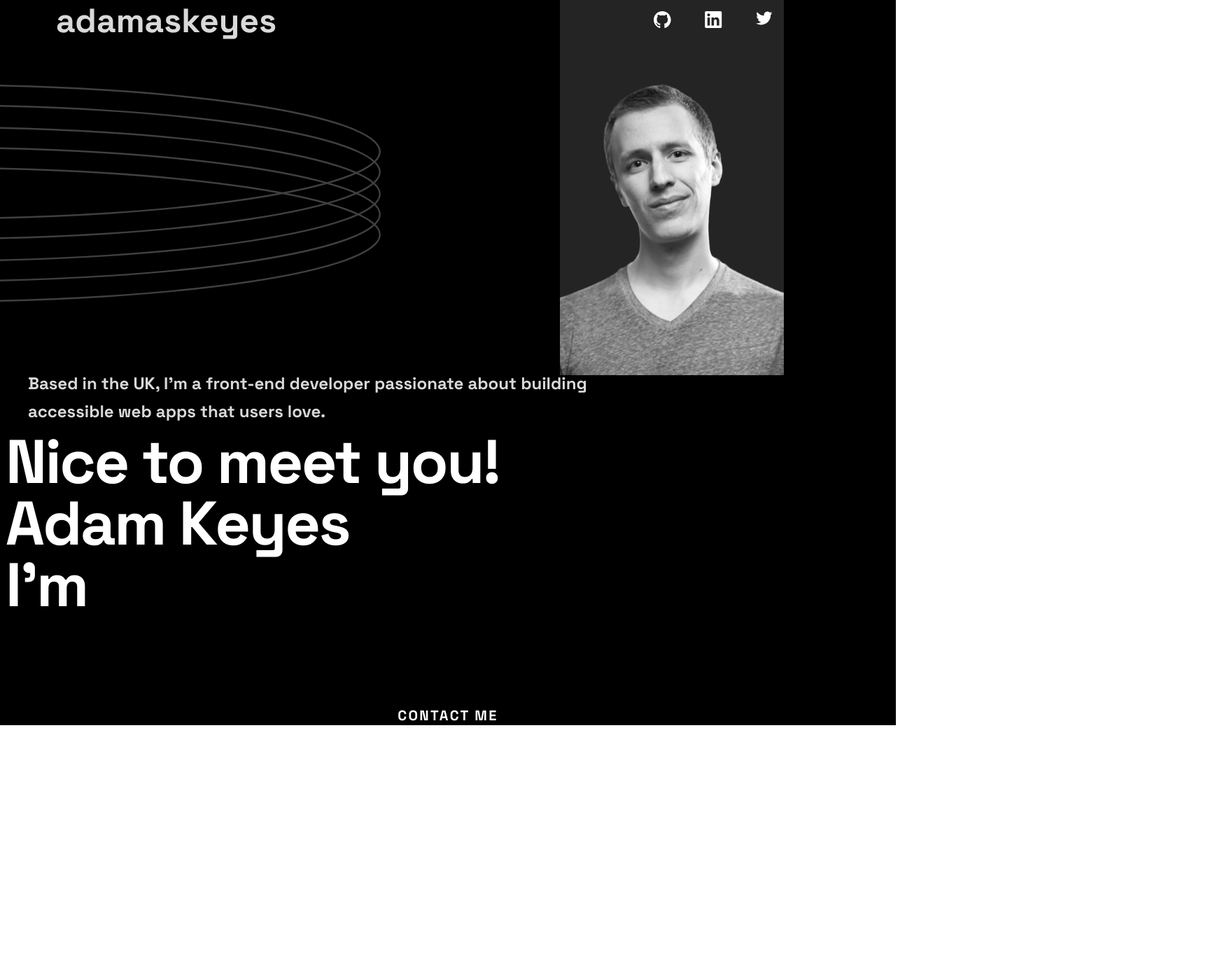
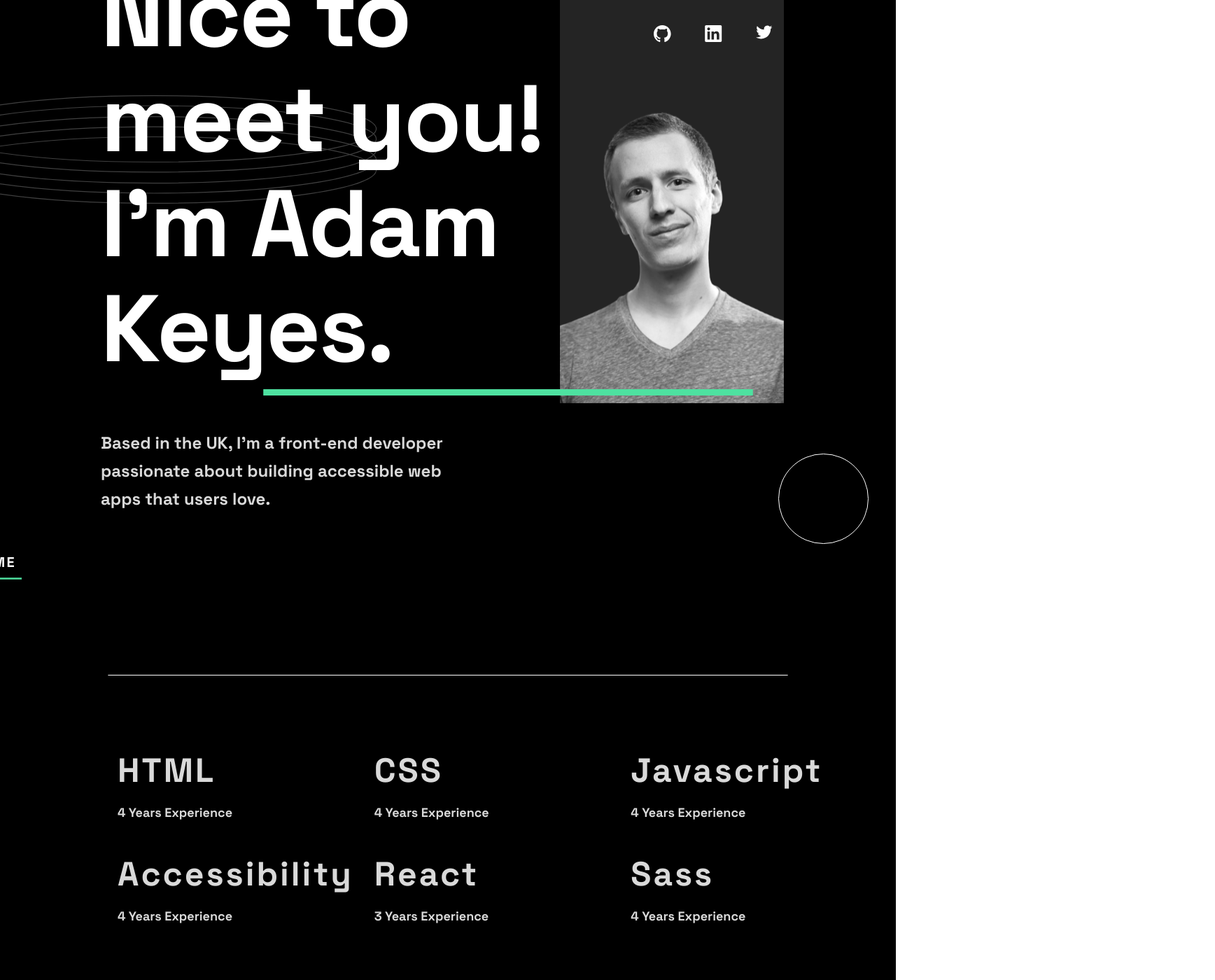
Before and after one commit to njoanc/single-page-developer-portfolio, a React (Vite) app: page / in a window 1280 px wide. Shown: the top 1400 px of the page at 70% size, 1736 px wide, since content can reach past the window. Before the commit the page ends 1036 px from the top, so only its background shows below. Built offline with nearby package versions, Linux system fonts and the light colour scheme.

Commit message:
add():skills

```diff
--- a/src/components/Dashboard.jsx
+++ b/src/components/Dashboard.jsx
@@ -1,12 +1,14 @@
 import React from "react";
 import Header from "./Header";
 import Hero from "./Hero";
+import Skills from "./Skills";
 
 function Dashboard() {
   return (
     <div>
       <Header />
       <Hero />
+      <Skills />
     </div>
   );
 }
--- a/src/components/Header.jsx
+++ b/src/components/Header.jsx
@@ -1,5 +1,4 @@
 import React, { useState, useEffect } from "react";
-import "../../general.css";
 
 function Header() {
   const [profilePicture, setProfilePicture] = useState(
@@ -34,13 +33,13 @@ function Header() {
 
   return (
     <div className="relative bg-black">
-      <div className="flex flex-col md:flex-row justify-center items-center px-5 md:justify-between lg:px-[10rem]">
-        <div className="flex justify-center items-center mt-1 text-[#d9d9d9] font-space-grotesk-bold text-3xl md:text-4xl lg:text-5xl leading-8 md:transform md:translate-y-[-13rem] md:translate-x-[5rem] lg:translate-y-[-5rem] lg:translate-x-[-5rem] xl:translate-x-[-5rem] xl:translate-y-[-15rem]">
+      <div className="font-space-grotesk flex flex-col md:flex-row justify-center items-center px-5 md:pr-0 md:justify-between lg:px-[10rem] xl:px-[10rem]">
+        <div className="flex justify-center items-center mt-1 text-[#d9d9d9] font-space-grotesk text-3xl md:text-4xl lg:text-5xl leading-8 md:transform md:translate-y-[-14rem] md:translate-x-[1rem] lg:translate-y-[-12rem] lg:translate-x-[-5rem] xl:translate-x-[-1.5rem] xl:translate-y-[-22rem]">
           <h3>adamaskeyes</h3>
         </div>
 
         <div className="flex flex-col w-full md:w-1/3 md:bg-[#242424]">
-          <div className="flex justify-center md:justify-end space-x-4 pb-4 md:pb-8 lg:pb-12 xl:pb-16 text-[#d9d9d9] md:bg-[#242424]">
+          <div className="flex justify-center md:justify-end space-x-4 pb-4 md:pb-8 md:pt-5 lg:pb-12 xl:pb-16 text-[#d9d9d9] md:bg-[#242424]">
             <a
               href="https://github.com/njoanc"
               target="_blank"
@@ -80,7 +79,7 @@ function Header() {
             <img
               src={profilePicture}
               alt="profile picture"
-              className={`relative z-10 h-auto w-full md:px-0 md:w-auto md:h-auto ${
+              className={`relative z-10 h-auto w-full md:w-full md:h-auto md:pt-[3rem]  lg:pt-5 xl:pt-10${
                 isLargeScreen ? "bg-[#242424]" : ""
               }`}
             />
@@ -92,17 +91,17 @@ function Header() {
         <img
           src="mobile/group26.svg"
           alt="group26"
-          className="transform -ml-[5rem] translate-y-[-10rem] md:translate-x-[-1rem] md:translate-y-[-13.5rem] lg:w-1/2 lg:h-auto lg:translate-y-[-11.5rem] xl:translate-y-[-10.5rem]"
+          className="transform -ml-[5rem] translate-y-[-10rem] md:translate-x-[-1rem] md:translate-y-[-13.5rem] lg:w-1/2  lg:h-[129px]  xl:w-[950px] xl:h-[155px] lg:translate-y-[-11.5rem] xl:translate-y-[-9.5rem]"
         />
       </div>
-      <div className="absolute inset-0 overflow-hidden z-10">
+      <div className="absolute inset-0  z-10">
         <img
           src="shared/oval.svg"
           alt="oval"
-          className="transform translate-x-[23rem] translate-y-[18.5rem] md:translate-x-[45rem] md:translate-y-[21.5rem] lg:translate-x-[38.5rem] lg:translate-y-[25rem] xl:translate-x-[55.5rem] xl:translate-y-[34.5rem]"
+          className="transform translate-x-[23rem] translate-y-[18.5rem] md:translate-x-[45rem] md:translate-y-[24.5rem] lg:translate-x-[38.5rem] lg:translate-y-[25rem] xl:translate-x-[69.5rem] xl:translate-y-[40.5rem]"
           style={
             isLargeScreen
-              ? { clipPath: "inset(0 100% 0 0)" }
+              ? { clipPath: "inset(0 0 0 0)" }
               : { clipPath: "inset(0 50% 0 0)" }
           }
         />
--- a/src/components/Hero.jsx
+++ b/src/components/Hero.jsx
@@ -12,53 +12,76 @@ function Hero() {
   };
 
   return (
-    <div className="bg-black px-[0.5rem] font-space-grotesk-bold pt-[5rem] leading-[55px]">
+    <div className="bg-black px-[0.5rem] font-space-grotesk pt-[5rem]">
       <div className="text-[white]">
-        <h1 className="font-space-grotesk-bold font-bold text-5xl  tracking-[-1.1363636255264282px] text-center md:hidden lg:text-[88px] lg:leading-10 lg:tracking-[-2.5px] lg:text-left xl:text-[88px] xl:leading-10 xl:tracking-[-2.5px]">
+        <h1 className=" font-bold text-5xl tracking-[-1.1363636255264282px] text-center md:hidden lg:text-[88px] lg:leading-10 lg:tracking-[-2.5px] lg:text-left xl:text-[88px] xl:leading-10 xl:tracking-[-2.5px]">
           Nice to meet you! I'm Adam Keyes.
         </h1>
         <div className="md:hidden lg:hidden xl:hidden pl-[7rem] pt-2 pb-5">
           <img src="mobile/rectangular.svg" alt="green line" />
         </div>
-        <div className="hidden md:block lg:hidden transform md:translate-y-[-25rem] md:translate-x-[2rem] w-2/3">
-          <h1 className="font-bold text-[72px] leading-[72px] tracking-[-2.045454502105713px] text-left">
-            Nice to
-          </h1>
-          <h1 className="font-bold text-[72px] leading-[72px] tracking-[-2.045454502105713px] text-left">
+        <div className="hidden md:block lg:hidden font-bold text-[70px] transform md:translate-y-[-30rem] md:translate-x-[2rem] w-2/3">
+          <h1 className="leading-[72px] tracking-[3px] text-left">Nice to</h1>
+          <h1 className="leading-[72px] tracking-[3px] text-left">
             meet you! I'm
           </h1>
-          <h1 className="font-bold text-[72px] leading-[72px] tracking-[-2.045454502105713px] text-left">
+          <h1 className="leading-[72px] tracking-[3px] text-left">
             Adam Keyes.
           </h1>
           <img src="tablet/rectangular.svg" alt="green line" />
         </div>
 
-        <div className="hidden lg:block font-bold text-[88px] leading-[88px] tracking-[-2.5px] text-left">
+        <div className=" hidden relative lg:z-10  xl:z-10 lg:block font-bold lg:text-[75px] lg:leading-[70px] xl:text-[135px] xl:leading-[150px] tracking-[-2.5px] xl:tracking-[-2.5px] text-left lg:w-2/3 xl:w-2/3 lg:transform lg:translate-y-[-23.5rem] lg:translate-x-[4rem] xl:transform xl:translate-y-[-44.5rem] xl:pl-[4.5rem]">
           <h1>Nice to meet you!</h1>
-          <h1>Adam Keyes</h1>
-          <h1>I'm</h1>
+          <h1> I'm Adam Keyes.</h1>
+          <img
+            src="desktop/rectangular.svg"
+            alt="green line"
+            className=" lg:pt-3 lg:tranform lg:translate-x-[7.5rem] lg:w-[415px] xl:pt-3 xl:tranform xl:translate-x-[14.5rem] xl:w-[700px]"
+          />
         </div>
       </div>
 
-      <p className="text-[#d9d9d9] font-medium text-xl leading-[40px] text-center mt-4 md:text-2xl md:leading-[40px] md:text-left lg:text-left md:transform md:translate-y-[-23rem] md:translate-x-[2rem] md:w-2/3">
+      <p className="md:relative text-[#d9d9d9] font-medium text-xl leading-[40px] text-center mt-4 md:text-2xl md:leading-[30px] lg:leading-[40px] xl:leading-[40px] md:text-left lg:text-left xl:text-left md:transform md:translate-y-[-28.5rem] md:z-10 md:translate-x-[2rem] md:w-2/3 lg:w-[445px] xl:w-[545px] lg:transform lg:translate-y-[-21.5rem] lg:translate-x-[4.5rem] xl:transform xl:translate-y-[-42.5rem] xl:translate-x-[8.5rem] ">
         Based in the UK, I’m a front-end developer passionate about building
         accessible web apps that users love.
       </p>
 
-      <div className="flex flex-col justify-center items-center mt-8">
+      <div className="flex flex-col justify-center items-center mt-8 md:transform md:translate-x-[-17.05rem] md:translate-y-[-29rem] lg:translate-y-[-20rem] lg:translate-x-[-22.05rem] xl:translate-y-[-41rem] xl:translate-x-[-43.05rem]">
         <button
           onClick={scrollToContact}
-          className="font-space-grotesk-bold text-white text-xl font-bold tracking-[2.2857143878936768px] ease-in-out"
+          className="font-space-grotesk hover:text-[#4EE1A0] text-white text-xl font-bold tracking-[2.2857143878936768px] ease-in-out"
         >
           CONTACT ME
         </button>
-        <div className="md:hidden lg:hidden xl:hidden pt-2 pb-10">
-          <img src="mobile/rectangular11.svg" alt="green line" />
+        <div className="pt-2 pb-10  ">
+          <img
+            src="mobile/rectangular11.svg"
+            alt="green line"
+            className="h-[0.2rem] w-[10rem]"
+          />
         </div>
 
-        <div className=" md:hidden lg:hidden xl:hidden pt-10 pb-2">
+        <div className="md:hidden lg:hidden xl:hidden pt-10 pb-2">
           <img src="mobile/rectangular1.svg" alt="rectangular1" />
         </div>
+        <div className="hidden lg:hidden md:block md:px-2 w-full md:transform md:translate-x-[18rem] ">
+          <img src="tablet/rectangular1.svg" alt="rectangular1" />
+        </div>
+        <div className="hidden md:hidden lg:block xl:hidden ">
+          <img
+            src="desktop/rectangular1.svg"
+            alt="rectangular1"
+            className="lg:w-screen lg:translate-x-[22rem] lg:px-[4rem]"
+          />
+        </div>
+      </div>
+      <div className="hidden md:hidden lg:hidden xl:block ">
+        <img
+          src="desktop/rectangular1.svg"
+          alt="rectangular1"
+          className="xl:transform xl:translate-y-[-35rem] xl:px-[9rem] xl:w-screen"
+        />
       </div>
     </div>
   );
--- /dev/null
+++ b/src/components/Skills.jsx
@@ -0,0 +1,43 @@
+import React, { useState, useEffect } from "react";
+import skillsData from "../skills.json";
+
+function Skills() {
+  const [skills, setSkills] = useState([]);
+
+  useEffect(() => {
+    setSkills(skillsData.skills);
+  }, []);
+
+  return (
+    <div className="bg-black font-space-grotesk text-center pt-[3rem] md:text-left md:px-5  lg:px-10 xl:px-10">
+      <div className="grid grid-cols-1 md:grid-cols-2 gap-7 md:gap-6 md:transform md:translate-y-[-29rem] lg:grid-cols-3 xl:grid-cols-3 lg:gap-3 xl:gap-3 xl:ranslate-y-[-25rem] xl:pl-[7rem] xl:translate-y-[-32rem]">
+        {skills.map((skill, index) => (
+          <div key={index} className="p-4">
+            <h2 className="text-[#d9d9d9] font-bold text-5xl tracking-[3px] md:pb-4">
+              {skill.title}
+            </h2>
+            <p className="text-[#d9d9d9] font-medium text-lg leading-[40px]">
+              {skill.yearsOfExperience} Years Experience
+            </p>
+          </div>
+        ))}
+      </div>
+      <div className="flex justify-end pt-4 md:transform md:translate-x-4  md:translate-y-[-35.5rem] lg:translate-x-10  lg:w-1/4 xl:w-1/5 lg:h-[129px]  xl:h-[180px] xl:translate-x-[91rem] xl:translate-y-[-40rem]">
+        <img
+          src="mobile/group26.svg"
+          alt="group26"
+          className="transform rotate-180  "
+        />
+      </div>
+      <div className="md:hidden lg:hidden xl:hidden pt-[1.5rem] pb-5 px-[2rem]">
+        <img
+          src="mobile/rectangular1.svg"
+          alt="rectangular1"
+          className="transform translate-x-[1rem] translate-y-[-5.6rem] w-[22rem]"
+        />
+      </div>
+    </div>
+  );
+}
+
+export default Skills;
--- a/src/main.jsx
+++ b/src/main.jsx
@@ -1,7 +1,7 @@
 import React from "react";
 import ReactDOM from "react-dom/client";
 import App from "./App";
-import "./index.css";
+
 
 ReactDOM.createRoot(document.getElementById("root")).render(
   <React.StrictMode>
--- /dev/null
+++ b/src/skills.json
@@ -0,0 +1,28 @@
+{
+  "skills": [
+    {
+      "title": "HTML",
+      "yearsOfExperience": 4
+    },
+    {
+      "title": "CSS",
+      "yearsOfExperience": 4
+    },
+    {
+      "title": "Javascript",
+      "yearsOfExperience": 4
+    },
+    {
+      "title": "Accessibility",
+      "yearsOfExperience": 4
+    },
+    {
+      "title": "React",
+      "yearsOfExperience": 3
+    },
+    {
+      "title": "Sass",
+      "yearsOfExperience": 4
+    }
+  ]
+}
--- a/tailwind.config.js
+++ b/tailwind.config.js
@@ -11,7 +11,7 @@ export default {
     },
     extend: {
       fontFamily: {
-        "space-grotesk-bold": ["Space Grotesk", "sans-serif"],
+        "space-grotesk": ["Space Grotesk", "sans-serif"],
       },
     },
   },
```
Also changed, not shown: public/desktop/oval.svg (added), 6 other files (tests, documents, lock files or other folders).
